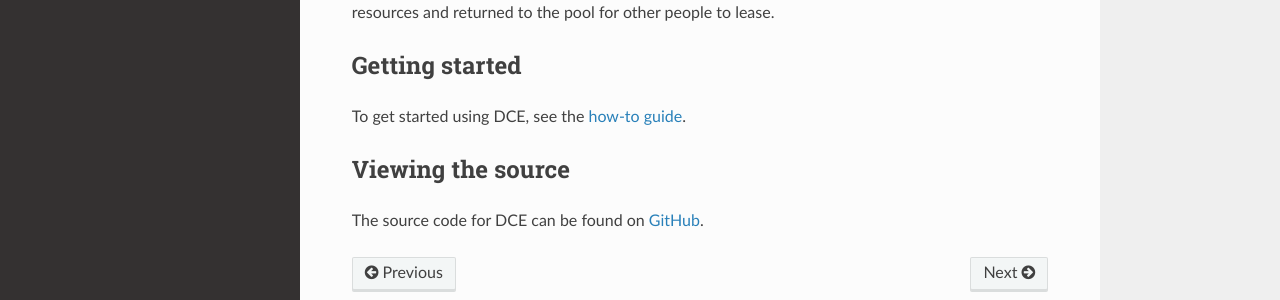
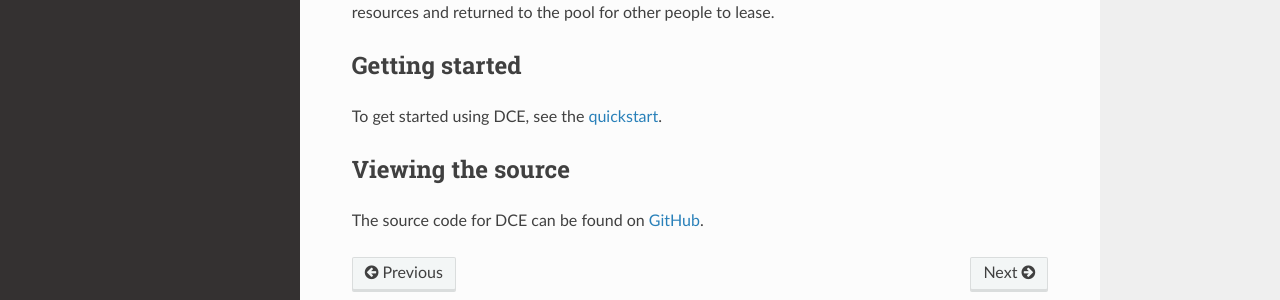
Before and after one commit to Optum/dce, a Sphinx documentation site: the page built from docs/home.md, in a window 1280 px wide and 1313 px high. Shown: the part 891-1191 px from the top of the window. Built offline with Sphinx 7.4.7 and the Read the Docs theme 2.0.0, drawn with Linux system fonts in a browser that asks for light colours.

Commit message:
linked to quickstart instead of howto

```diff
--- a/docs/home.md
+++ b/docs/home.md
@@ -34,7 +34,7 @@ for other people to lease.
 
 ## Getting started
 
-To get started using DCE, see the [how-to guide](howto.md).
+To get started using DCE, see the [quickstart](quickstart.md).
 
 ## Viewing the source
 
```
